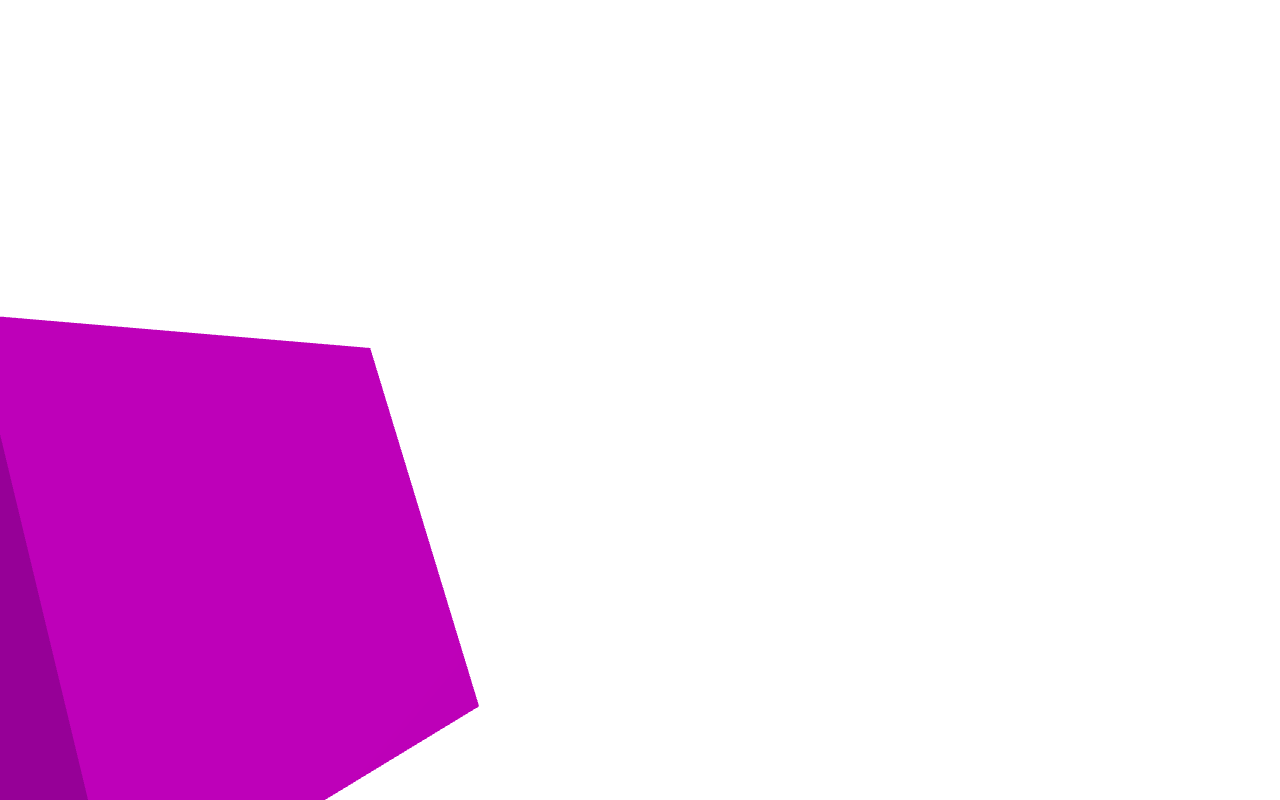
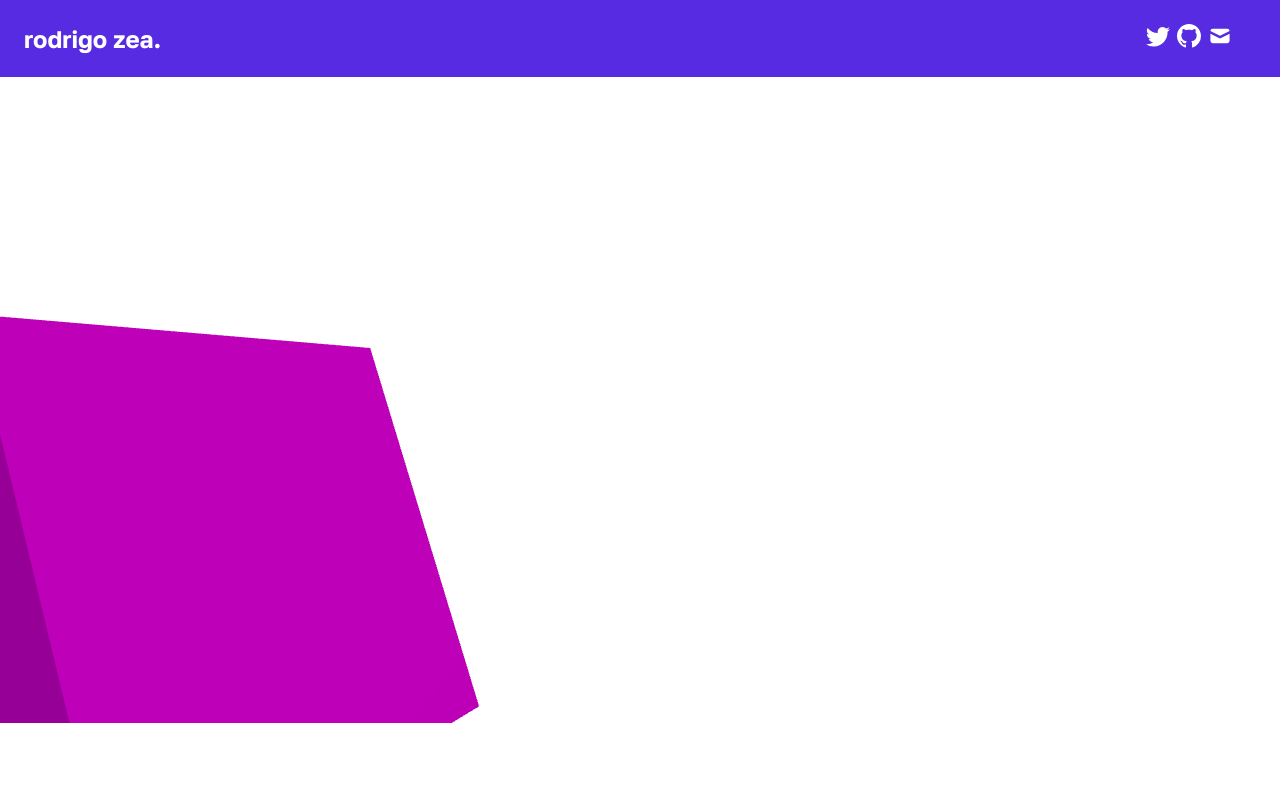
Before and after one commit to RodrigoZea/ThreeJS2023, a React app: page / in a window 1280 px wide. Built offline with nearby package versions, Linux system fonts and the light colour scheme.

Commit message:
header added

```diff
--- a/package.json
+++ b/package.json
@@ -39,6 +39,7 @@
     "css-loader": "^6.7.3",
     "react": "^18.2.0",
     "react-dom": "^18.2.0",
+    "react-icons": "^4.8.0",
     "style-loader": "^3.3.1",
     "three": "^0.150.1"
   }
--- a/src/SceneHolder.js
+++ b/src/SceneHolder.js
@@ -2,6 +2,9 @@ import { useSpring, animated } from '@react-spring/three'
 import { Canvas, useFrame, useThree } from "@react-three/fiber";
 import { PerspectiveCamera, Scroll, ScrollControls, Preload, Html, useProgress } from "@react-three/drei";
 import { useCallback, useEffect, useRef, Suspense } from "react";
+import { BsTwitter, BsGithub } from "react-icons/bs";
+import { HiMail } from "react-icons/hi";
+import './index.scss'
 
 function LookAtCube() {
     const meshRef = useRef();
@@ -59,17 +62,28 @@ function DroppingBox() {
     )
 }
 
-function ScrollableArea() {
-
-}
-
 function Loader() {
     const { progress } = useProgress()
     return <Html center>{progress} % loaded</Html>
 }
 
+function Header() {
+    return(
+        <div id="header">
+            <span>rodrigo zea.</span>
+            <div id="icons">
+                <BsTwitter style={{marginRight:'0.3em'}}/>
+                <BsGithub style={{marginRight:'0.3em'}}/>
+                <HiMail/>
+            </div>
+        </div>
+    )
+}
+
 export default function SceneHolder() {
     return(
+        <div id="container">
+            <Header/>
             <Canvas>
                 <PerspectiveCamera makeDefault position={[-1.3, -0.5, 2]}/>
                 <ambientLight />
@@ -79,11 +93,12 @@ export default function SceneHolder() {
                         <Scroll>
                             {/* Parametrize page positions so it's easier to handle here */}
                             <LookAtCube/>
-                        <DroppingBox/>
+                            {/*<DroppingBox/>*/}
                         </Scroll>
                     </ScrollControls>
                 </Suspense>
             </Canvas>
+        </div>
     );
 }
 
@@ -91,6 +106,7 @@ export default function SceneHolder() {
 Navbar on top when doing portfolio
 
 Sections to have
+Introductory screen with button and lookat
 General information about myself (mascot on the left saying hi, textbox on the right)
 Interests (mascot swimming through an area)
 Previous work (horizontal ScrollControls)
--- a/src/index.scss
+++ b/src/index.scss
@@ -1,5 +1,29 @@
-html, body, #root {
+@import url('https://fonts.googleapis.com/css2?family=Golos+Text:wght@700&display=swap');
+
+html, body, #root, #container {
     position: absolute;
     width: 100%;
     height: 100%;
+    overflow: hidden;
 }
+
+#header {
+    z-index: 3;
+    position: fixed;
+    width: 100%;
+    overflow: hidden;
+    color: white;
+    background-color: rgb(86, 43, 226);
+    display: flex;
+    justify-content: space-between;
+    font-family: 'Golos Text', sans-serif;
+    font-size: 1.5em;
+    padding: 1em;
+    user-select: none;
+    height: auto;
+
+}
+
+#icons {
+    margin-right: 3em;
+}
```
Also changed, not shown: 1 other file (tests, documents, lock files or other folders). Lines whose indentation alone changed are shown as unchanged.
